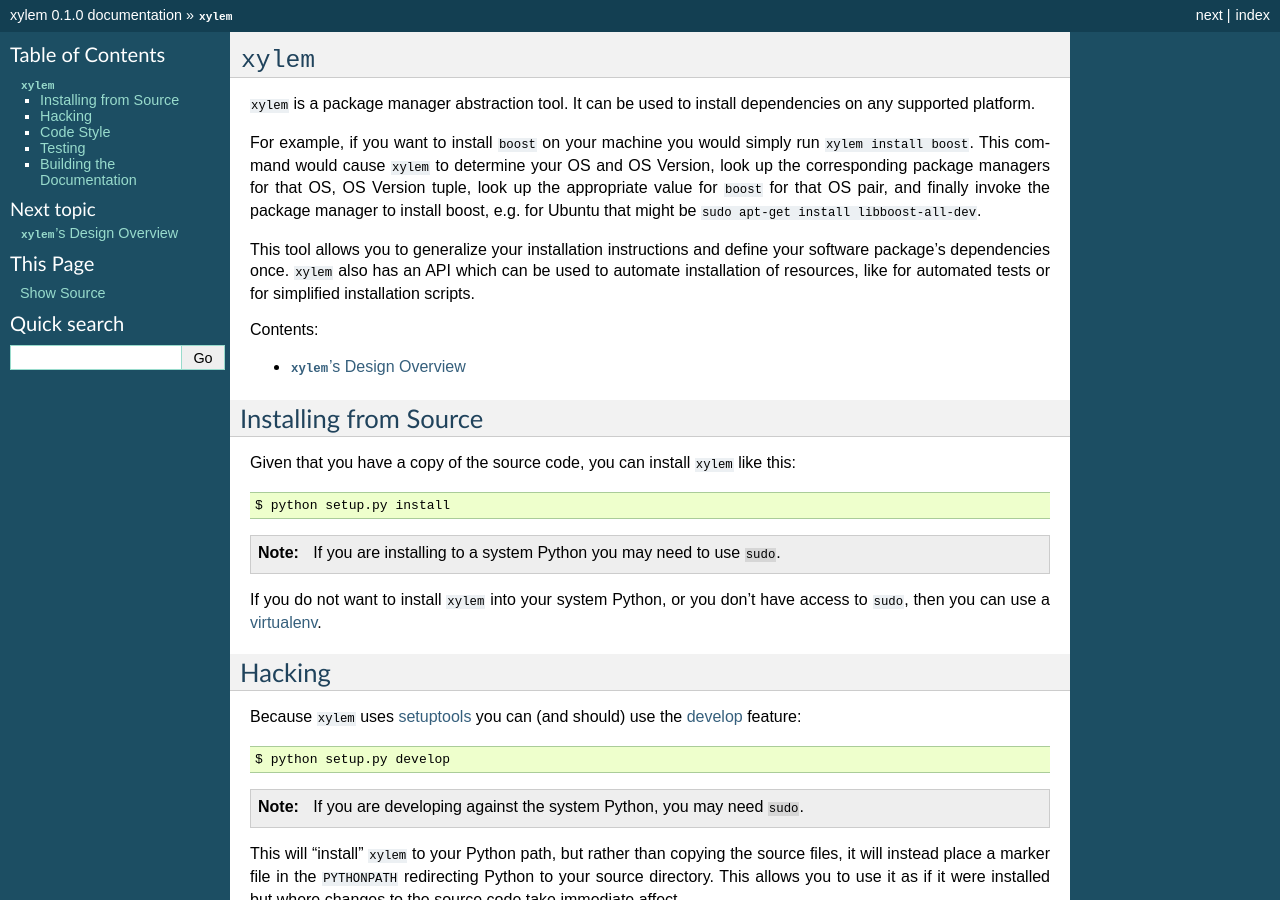
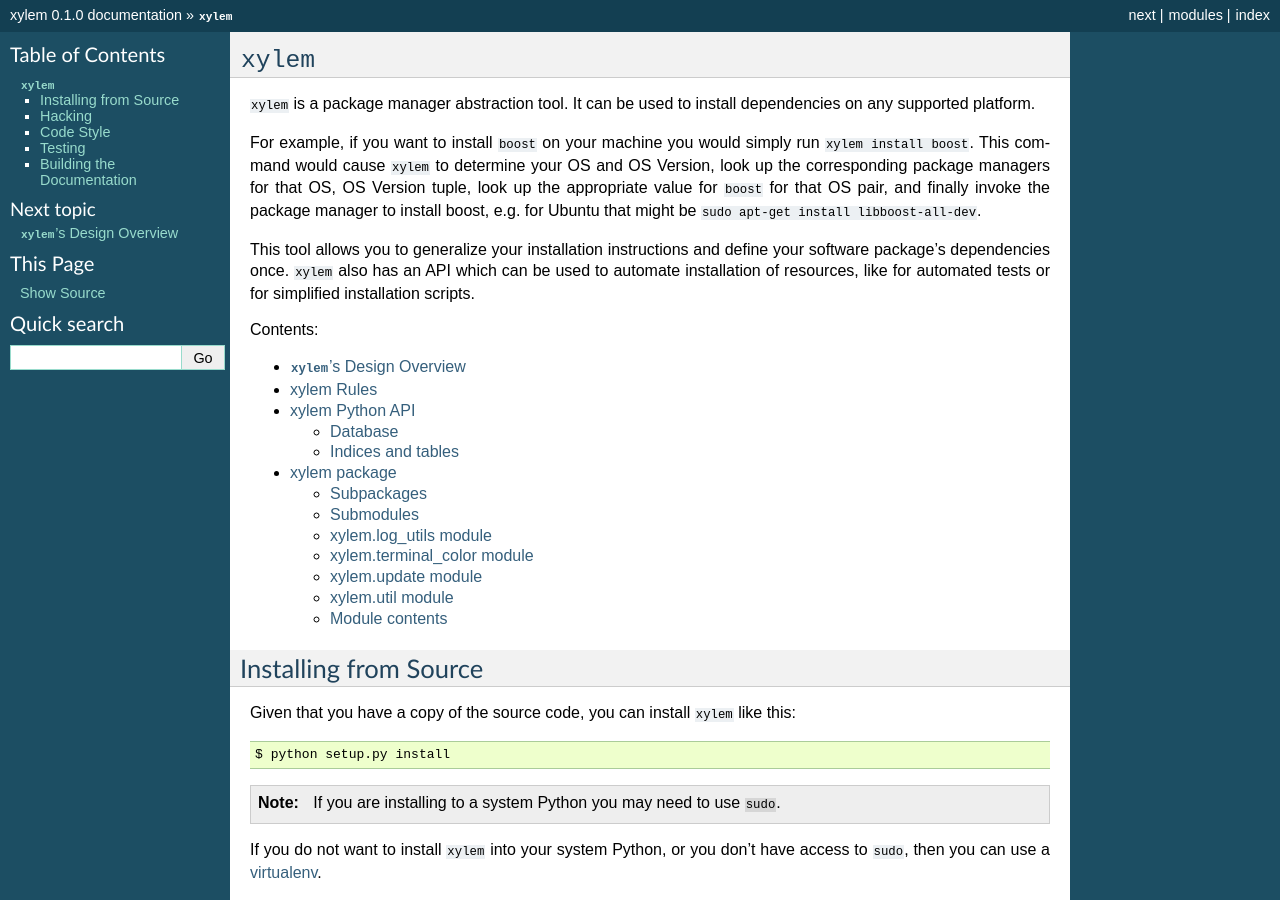
Before and after one commit to catkin/xylem, a Sphinx documentation site: the page built from docs/index.rst, in a window 1280 px wide and 900 px high. Built offline with Sphinx 7.4.7, drawn with Linux system fonts in a browser that asks for light colours.

Commit message:
Added some API documentation.
 - Use apidoc to generate full API doc (for now e.g. to check syntax in
   docstrings).
 - Once more of the API is fleshed out the documentation should be properly laid
   out and structured.

```diff
--- /dev/null
+++ b/docs/apidoc/modules.rst
@@ -0,0 +1,7 @@
+xylem
+=====
+
+.. toctree::
+   :maxdepth: 4
+
+   xylem
--- /dev/null
+++ b/docs/apidoc/xylem.rst
@@ -0,0 +1,55 @@
+xylem package
+=============
+
+Subpackages
+-----------
+
+.. toctree::
+
+    xylem.commands
+    xylem.sources
+    xylem.specs
+
+Submodules
+----------
+
+xylem.log_utils module
+----------------------
+
+.. automodule:: xylem.log_utils
+    :members:
+    :undoc-members:
+    :show-inheritance:
+
+xylem.terminal_color module
+---------------------------
+
+.. automodule:: xylem.terminal_color
+    :members:
+    :undoc-members:
+    :show-inheritance:
+
+xylem.update module
+-------------------
+
+.. automodule:: xylem.update
+    :members:
+    :undoc-members:
+    :show-inheritance:
+
+xylem.util module
+-----------------
+
+.. automodule:: xylem.util
+    :members:
+    :undoc-members:
+    :show-inheritance:
+
+
+Module contents
+---------------
+
+.. automodule:: xylem
+    :members:
+    :undoc-members:
+    :show-inheritance:
--- a/docs/index.rst
+++ b/docs/index.rst
@@ -16,6 +16,9 @@ Contents:
    :maxdepth: 2
 
    design
+   spec
+   xylem_api
+   apidoc/xylem
 
 Installing from Source
 ----------------------
--- /dev/null
+++ b/docs/spec.rst
@@ -0,0 +1,5 @@
+===========
+xylem Rules
+===========
+
+.. automodule:: xylem.specs.rules
--- /dev/null
+++ b/docs/xylem_api.rst
@@ -0,0 +1,32 @@
+.. _python_api:
+
+xylem Python API
+================
+
+.. module:: xylem
+
+**Experimental**: the xylem Python library is still unstable.
+
+The :mod:`xylem` Python module supports both the `xylem`
+command-line tool as well as libraries that wish to use xylem data
+files to resolve dependencies.
+
+As a developer, you may wish to extend :mod:`xylem` to add new OS
+platforms or package managers.
+
+.. contents:: Table of Contents
+   :depth: 2
+
+Database
+--------
+
+.. automodule:: xylem.update
+  :members:
+  :undoc-members:
+
+Indices and tables
+------------------
+
+* :ref:`genindex`
+* :ref:`modindex`
+* :ref:`search`
```
Also changed, not shown: docs/apidoc/xylem.commands.rst (added, +30 -0 lines), docs/apidoc/xylem.sources.rst (added, +22 -0 lines), docs/apidoc/xylem.specs.rst (added, +30 -0 lines), 2 other files.
